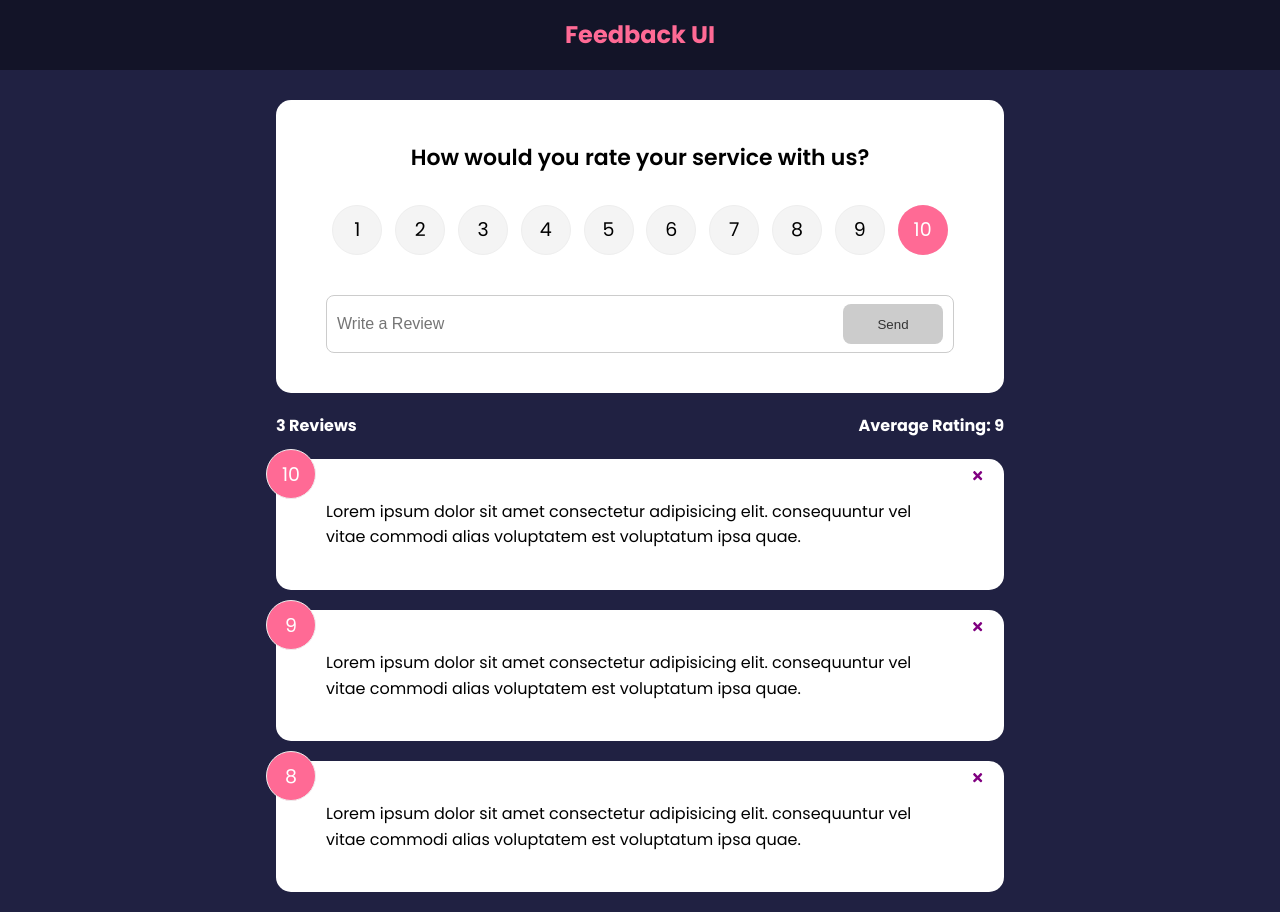
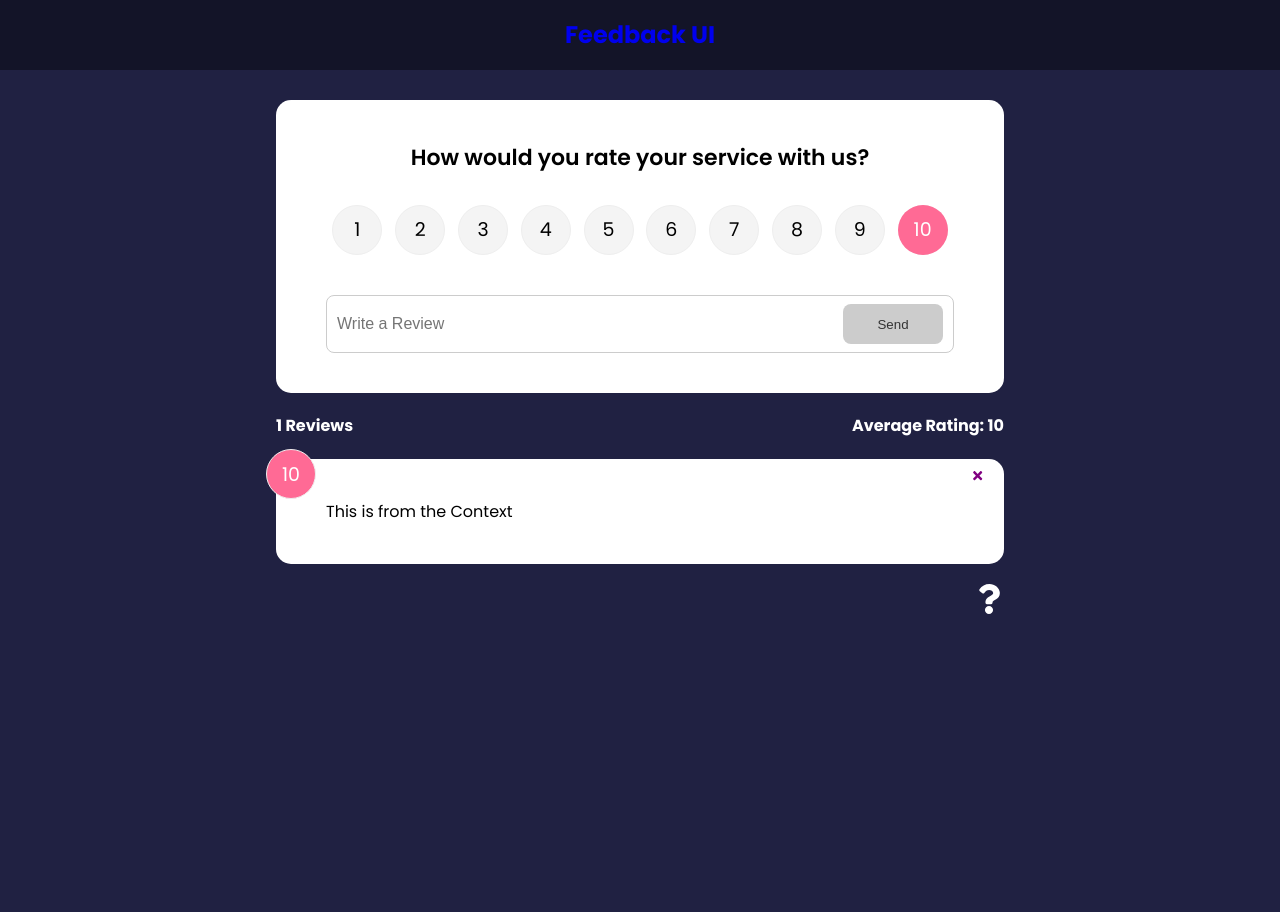
Before and after one commit to VenexCon/Feedback-App, a React (Create React App) app: page / in a window 1280 px wide. After the commit the page ends 800 px from the top, so only its background shows below. Built offline with nearby package versions, Linux system fonts and the light colour scheme.

Commit message:
<update> State moved into context folder, useContext hook intro

```diff
--- a/src/App.js
+++ b/src/App.js
@@ -6,7 +6,9 @@ import FeedbackData from "./data/FeedbackData";
 import FeedbackStats from "./components/FeedbackStats";
 import FeedbackForm from "./components/FeedbackForm";
 import AboutPage from "./pages/AboutPage";
+import { FeedBackProvider } from "./context/FeedbackContext";
 import { BrowserRouter as Router, Route, Routes } from "react-router-dom";
+import AboutIconLink from "./components/AboutIconLink";
 
 // global state is assigned at the App level, hence all props using it are declared here.
 
@@ -19,14 +21,8 @@ function App() {
     setFeedback([newFeedback, ...feedback]); // uses the spread operator to take the existing feedback and then append the new feedback to -g state
   };
 
-  const deleteFeedback = (id) => {
-    // is a prop on the FeedbackList component that accepts an id
-    if (window.confirm("Are you sure?")) {
-      setFeedback(feedback.filter((item) => item.id !== id)); // this then filters the array, to only allow the items without the selected id to pass.
-    }
-  };
-
   return (
+    <FeedBackProvider>
       <Router>
         <Header />
         <Routes>
@@ -38,13 +34,11 @@ function App() {
                 <div className="container">
                   <FeedbackForm handleAdd={addFeedback} />{" "}
                   {/* we are passing in the handleAdd as a prop, that contains a function. */}
-                <FeedbackStats feedback={feedback} />{" "}
+                  <FeedbackStats />{" "}
                   {/* passing in a prop that takes feedback, this then needs to be caught by the FeedbackStats component */}
-                <FeedbackList
-                  feedback={feedback}
-                  handleDelete={deleteFeedback}
-                />{" "}
+                  <FeedbackList />{" "}
                   {/* we assign props here, because this is where the global state will be passed */}
+                  <AboutIconLink />
                 </div>
               </>
             }
@@ -55,6 +49,7 @@ function App() {
           <Route path="/about" element={<AboutPage />} />
         </Routes>
       </Router>
+    </FeedBackProvider>
   );
 }
 
--- /dev/null
+++ b/src/components/AboutIconLink.jsx
@@ -0,0 +1,16 @@
+import {FaQuestion} from 'react-icons/fa';
+import {Link} from 'react-router-dom'
+
+
+function AboutIconLink() {
+  return (
+    <div className='about-link'>
+        <Link to = '/about'>
+        <FaQuestion size= {30} />
+        </Link>
+
+    </div>
+  )
+}
+
+export default AboutIconLink
--- a/src/components/FeedbackItem.jsx
+++ b/src/components/FeedbackItem.jsx
@@ -1,14 +1,18 @@
 import {FaTimes} from 'react-icons/fa'
 import PropTypes from 'prop-types'
 import Card from "./shared/Card" //imported styles
+import { useContext } from 'react'
+import FeedbackContext from '../context/FeedbackContext'
 
-function FeedbackItem({item, handleDelete}) { //Each feedback card, receives state from data folder
+function FeedbackItem({item}) { //Each feedback card, receives state from data folder
+
+  const {deleteFeedback} = useContext(FeedbackContext)
 
   return (
     <Card>
         <div className="num-display">{item.rating}</div>
         <button className="close">
-          <FaTimes onClick={() => handleDelete(item.id)} color = 'purple' />
+          <FaTimes onClick={() => deleteFeedback(item.id)} color = 'purple' />
         </button>
         <div className="text-display">{item.text}</div>
     </Card>
--- a/src/components/FeedbackList.jsx
+++ b/src/components/FeedbackList.jsx
@@ -1,8 +1,13 @@
-import PropTypes from 'prop-types'
+//import PropTypes from 'prop-types'
 import FeedbackItem from "./FeedbackItem"
 import {motion, AnimatePresence} from 'framer-motion'
+import {useContext} from 'react'
+import FeedbackContext from '../context/FeedbackContext'
 
-function FeedbackList({feedback, handleDelete}) { //destructure the properties as passed to the FeedbackList
+function FeedbackList() {//destructure the properties as passed to the FeedbackList
+
+    const {feedback} = useContext(FeedbackContext)
+
     if (!feedback || feedback.length === 0) {
         return <p>No Feedback yet</p>
     }
@@ -19,30 +24,14 @@ function FeedbackList({feedback, handleDelete}) { //destructure the properties a
             >
             <FeedbackItem
             key={item.id}
-            item = {item}
-            handleDelete ={handleDelete}  />
+            item = {item}   />
             </motion.div>
         ))}
         </AnimatePresence>
     </div>
   )
 
-  /* return (
-    <div className="feedback-list">
-        {feedback.map((item) => (
-            <FeedbackItem
-            key={item.id}
-            item = {item}
-            handleDelete ={handleDelete}  />
-        ))}
-    </div>
-  ) */
+}
 
 
-}
-
-FeedbackList.propTypes = {
-    feedback : PropTypes.array.isRequired
-}
-
 export default FeedbackList
--- a/src/components/FeedbackStats.jsx
+++ b/src/components/FeedbackStats.jsx
@@ -1,6 +1,9 @@
-import PropTypes from 'prop-types'
 
-function FeedbackStats({feedback}) {
+import { useContext } from 'react'
+import FeedbackContext from '../context/FeedbackContext'
+
+function FeedbackStats() {
+  const {feedback} = useContext(FeedbackContext)
     //calcuate ratings average
     let average = feedback.reduce((acc, cur) =>{
         return acc + cur.rating
@@ -18,8 +21,6 @@ function FeedbackStats({feedback}) {
   )
 }
 
-FeedbackStats.propTypes = {
-    feedback: PropTypes.array.isRequired,
-}
+
 
 export default FeedbackStats
--- a/src/components/Header.jsx
+++ b/src/components/Header.jsx
@@ -1,4 +1,5 @@
 import PropTypes from 'prop-types'
+import { Link } from 'react-router-dom'
 
 function Header({text, bgColor, textColor}) { //jsx, takes the declared props and returns a single object, this destructures that object
 
@@ -10,7 +11,9 @@ function Header({text, bgColor, textColor}) { //jsx, takes the declared props an
   return (
     <header style={headerStyles}> {/* passes the styles to the header style prop */}
         <div className="container">
-            <h2>{text}</h2> {/* ES6 destructuring */}
+            <Link to = '/' style ={{textDecoration: 'none'}}>
+                <h2>{text}</h2> {/* ES6 destructuring */}
+            </Link>
         </div>
     </header>
   )
@@ -19,7 +22,7 @@ function Header({text, bgColor, textColor}) { //jsx, takes the declared props an
 Header.defaultProps = { // this passes default props to the header element, we need to tell the header to accept props, it then destructures that.
     text:'Feedback UI',
     bgColor: 'rgba(0, 0, 0, 0.4)',
-    textColor: '#ff6a95'
+    textColor: '#ff6a95',
 }
 
 Header.propTypes = { // ensures that only the props of the correct type are allowed, otherwise throws errors.
--- /dev/null
+++ b/src/context/FeedbackContext.js
@@ -0,0 +1,34 @@
+import { createContext } from "react";
+import { useState } from "react";
+
+const FeedbackContext = createContext();
+
+export const FeedBackProvider = ({ children }) => {
+  const [feedback, setFeedback] = useState([
+    {
+      id: 1,
+      text: "This is from the Context",
+      rating: 10,
+    },
+  ]);
+
+  const deleteFeedback = (id) => {
+    // is a prop on the FeedbackList component that accepts an id
+    if (window.confirm("Are you sure?")) {
+      setFeedback(feedback.filter((item) => item.id !== id)); // this then filters the array, to only allow the items without the selected id to pass.
+    }
+  };
+
+  return (
+    <FeedbackContext.Provider
+      value={{
+        feedback,
+        deleteFeedback,
+      }}
+    >
+      {children}
+    </FeedbackContext.Provider>
+  );
+};
+
+export default FeedbackContext;
--- a/src/pages/AboutPage.jsx
+++ b/src/pages/AboutPage.jsx
@@ -1,4 +1,5 @@
 import Card from "../components/shared/Card"
+import { Link } from "react-router-dom"
 
 function AboutPage() {
   return (
@@ -9,7 +10,7 @@ function AboutPage() {
         <p>Version 1.0.0</p>
 
         <p>
-            <a href="/">Back to Home</a>
+            <Link to="/">Back to Home</Link>
         </p>
     </div>
     </Card>
```
Lines whose indentation alone changed are shown as unchanged.
